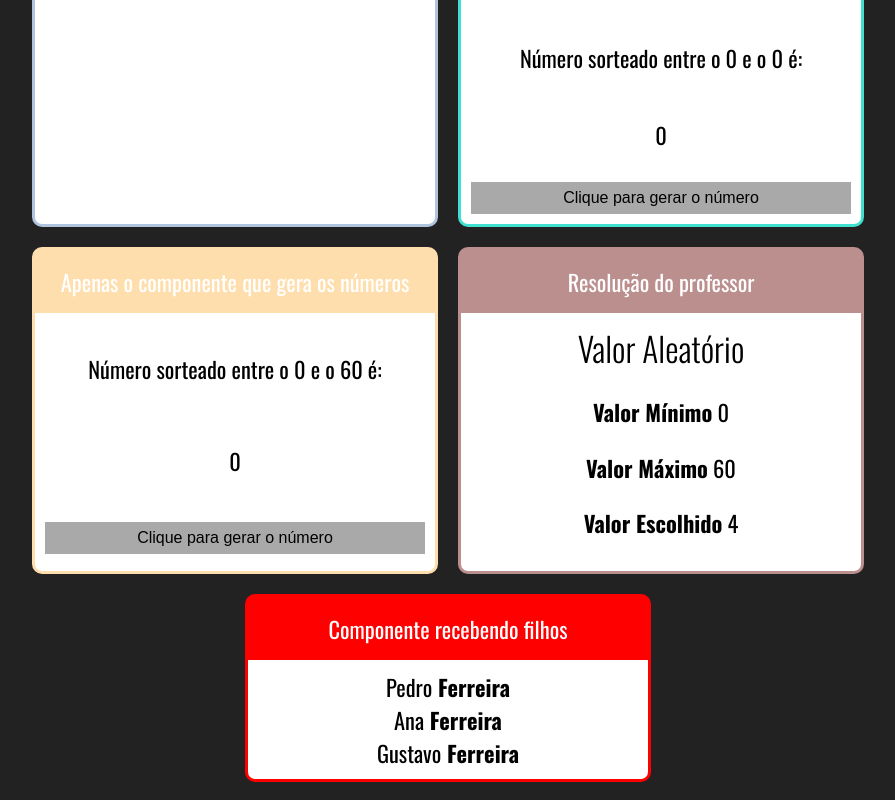
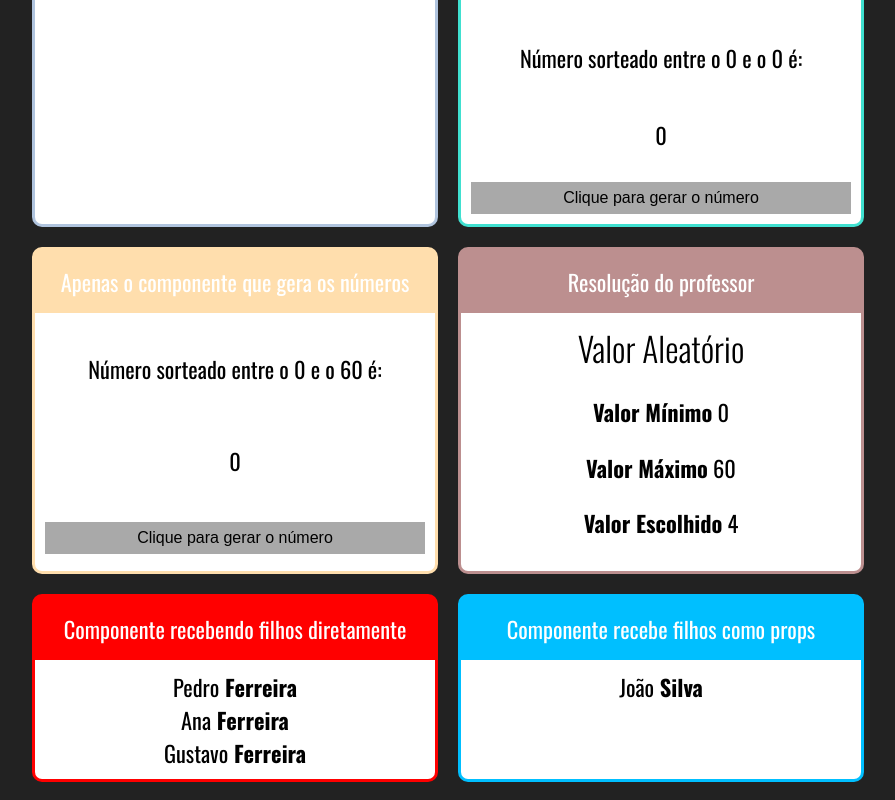
Before and after one commit to BrunaSepulveda/React-Redux_Udemy, a React (Create React App) app in the folder fundamentos-react/: page / in a window 1280 px wide. Shown: the part 393-1193 px from the top of the page, without its empty margins (192-1087 px from the left). Built offline with nearby package versions, Linux system fonts and the light colour scheme.

Commit message:
clona o elemento recebido como children, e atravez do metodo cloneElement passa como segundo parametro as props do elemento pai

```diff
--- a/fundamentos-react/src/App.jsx
+++ b/fundamentos-react/src/App.jsx
@@ -5,7 +5,9 @@ import DescricaoAle from './componentes/DescricaoAle';
 import Aleatorio from './componentes/Aleatorio';
 import AleatorioProfessor from './componentes/AleatorioProfessor';
 import Card from './componentes/layout/Card';
-import Familia from './componentes/basicos/Familia'
+import Familia from './componentes/basicos/Familia';
+import Familia2 from './componentes/basicos/Familia2';
+import MembroFamilia from './componentes/basicos/MembroFamília';
 
 const App = () => {
   return (
@@ -25,8 +27,13 @@ const App = () => {
         <Card titulo="Resolução do professor" color="#BC8F8F">
           <AleatorioProfessor min={0} max={60} />
         </Card>
-        <Card titulo="Componente recebendo filhos" color="#FF0000">
+        <Card titulo="Componente recebendo filhos diretamente" color="#FF0000">
           <Familia sobrenome="Ferreira" />
+        </Card>
+        <Card titulo="Componente recebe filhos como props" color="#00BFFF">
+          <Familia2 sobrenome="Silva">
+            <MembroFamilia nome="João" />
+          </Familia2>
         </Card>
       </div>
     </div>
--- /dev/null
+++ b/fundamentos-react/src/componentes/basicos/Familia2.jsx
@@ -0,0 +1,9 @@
+import React,{ cloneElement } from 'react';
+
+export default props => {
+  return(
+    <div>
+      {cloneElement(props.children,{...props})}
+    </div>
+  );
+};
```
